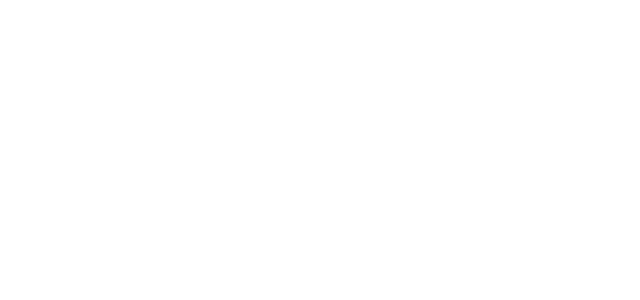
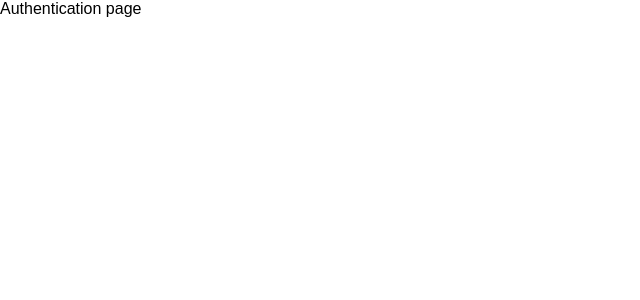
Before and after one commit to oskardanielczyk/dividend-dashboard-bootstrap, a React (Create React App) app: page /auth in a window 1280 px wide. Before the commit this address had no page. Shown: the top 300 px of the page, without its empty margins (0-640 px from the left). Built offline with nearby package versions, Linux system fonts and the light colour scheme; a web font is replaced by a local one.

Commit message:
Created auth component and auth route

```diff
--- a/src/App.js
+++ b/src/App.js
@@ -5,6 +5,7 @@
 import Calculator from "./routes/calculator/calculator.component";
 import Graphs from "./routes/graphs/graphs.component";
 import Gifts from "./routes/gifts/gifts.component";
+import Authentication from "./routes/authentication/authentication.component";
 
 import "./App.styles.scss";
 
@@ -17,6 +18,7 @@
         <Route path="graphs" element={<Graphs />} />
         <Route path="gifts" element={<Gifts />} />
       </Route>
+      <Route path="/auth" element={<Authentication />} />
     </Routes>
   );
 }
--- /dev/null
+++ b/src/routes/authentication/authentication.component.jsx
@@ -0,0 +1,7 @@
+import "./authentication.styles.scss";
+
+const Authentication = () => {
+  return <span>Authentication page</span>;
+};
+
+export default Authentication;
```
Also changed, not shown: src/routes/authentication/authentication.styles.scss (added).
